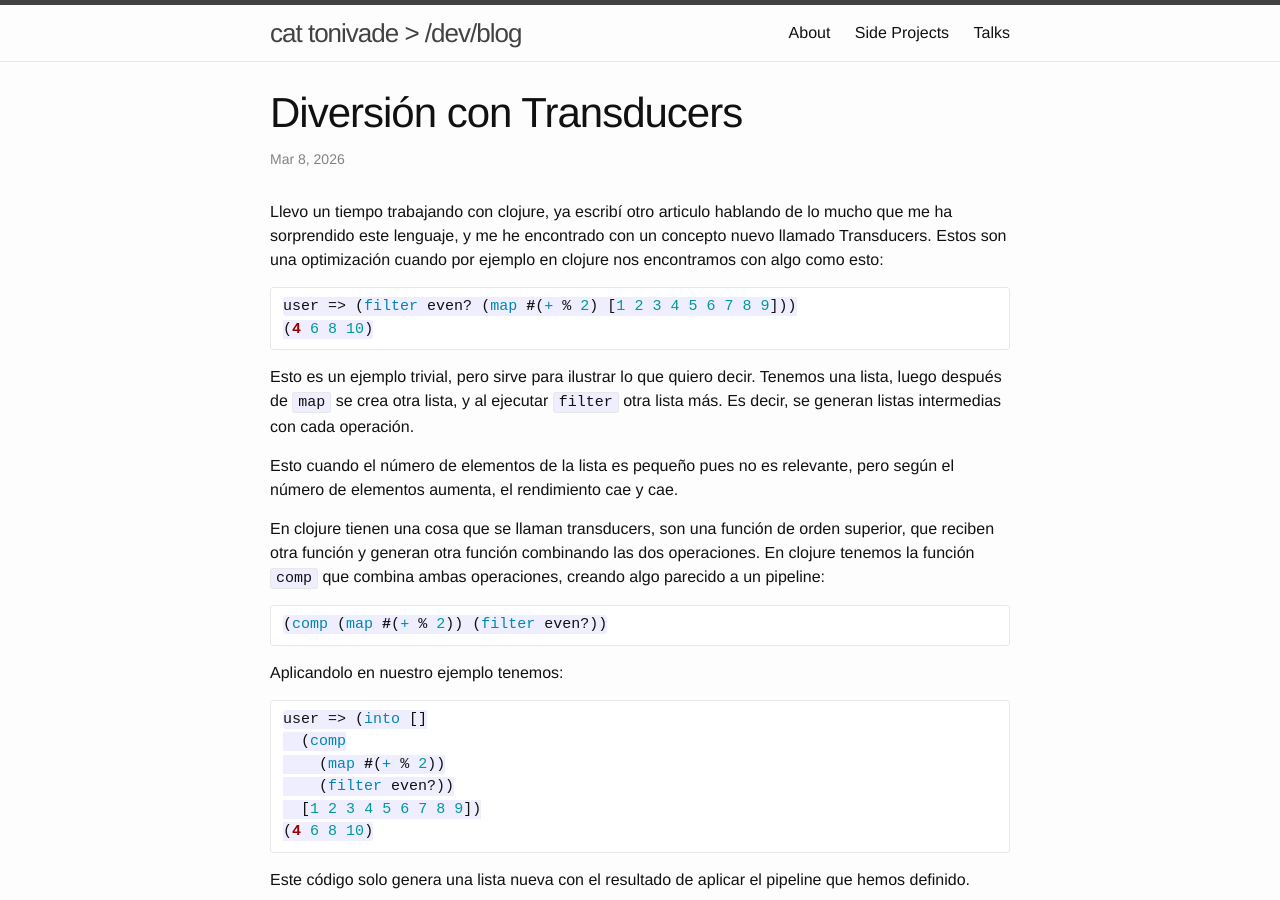
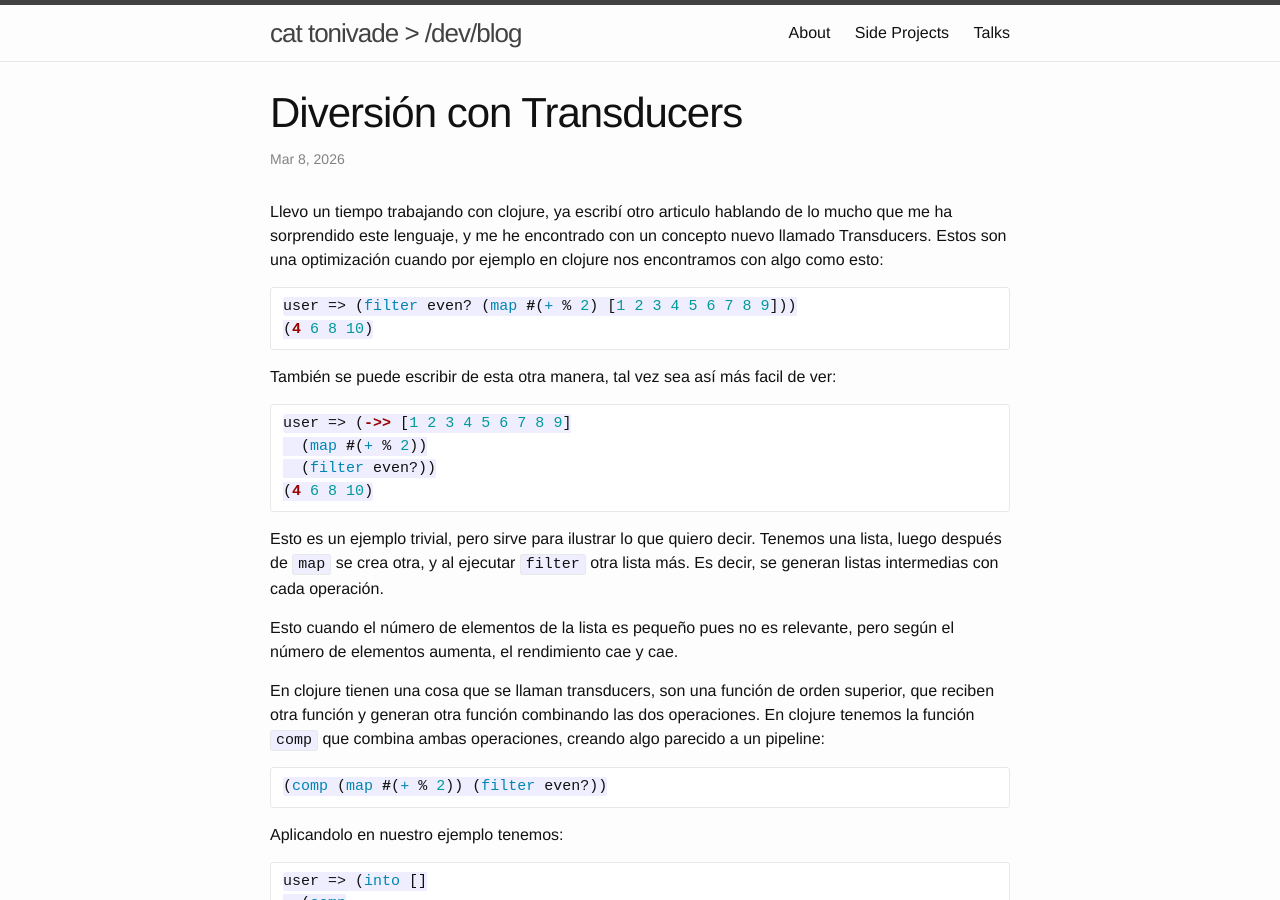
Before and after one commit to tonivade/tonivade.github.io, a Jekyll site: the page built from _posts/2026-03-08-diversion-con-transducers.markdown, in a window 1280 px wide and 900 px high. Built offline with Jekyll 4.4.1, drawn with Linux system fonts in a browser that asks for light colours.

Commit message:
Enhance example with threading macro in Clojure
Added an alternative representation of the example using the threading macro.

````diff
--- a/_posts/2026-03-08-diversion-con-transducers.markdown
+++ b/_posts/2026-03-08-diversion-con-transducers.markdown
@@ -14,8 +14,17 @@ user => (filter even? (map #(+ % 2) [1 2 3 4 5 6 7 8 9]))
 (4 6 8 10)
 ```
 
+También se puede escribir de esta otra manera, tal vez sea así más facil de ver:
+
+```clojure
+user => (->> [1 2 3 4 5 6 7 8 9]
+  (map #(+ % 2))
+  (filter even?))
+(4 6 8 10)
+```
+
 Esto es un ejemplo trivial, pero sirve para ilustrar lo que quiero decir. Tenemos una lista, luego
-después de `map` se crea otra lista, y al ejecutar `filter` otra lista más. Es decir, se generan listas
+después de `map` se crea otra, y al ejecutar `filter` otra lista más. Es decir, se generan listas
 intermedias con cada operación.
 
 Esto cuando el número de elementos de la lista es pequeño pues no es relevante, pero según el número
````
